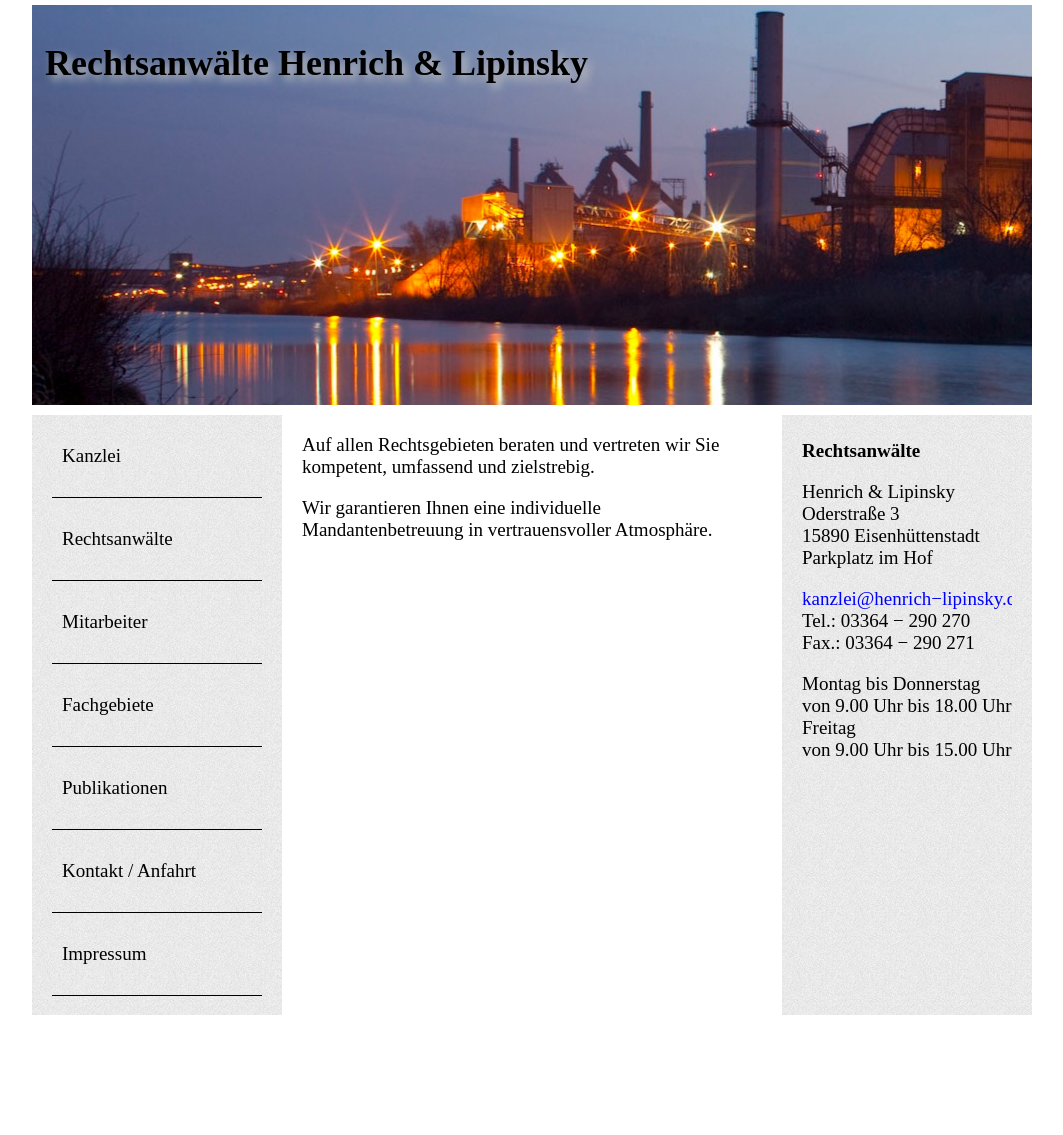
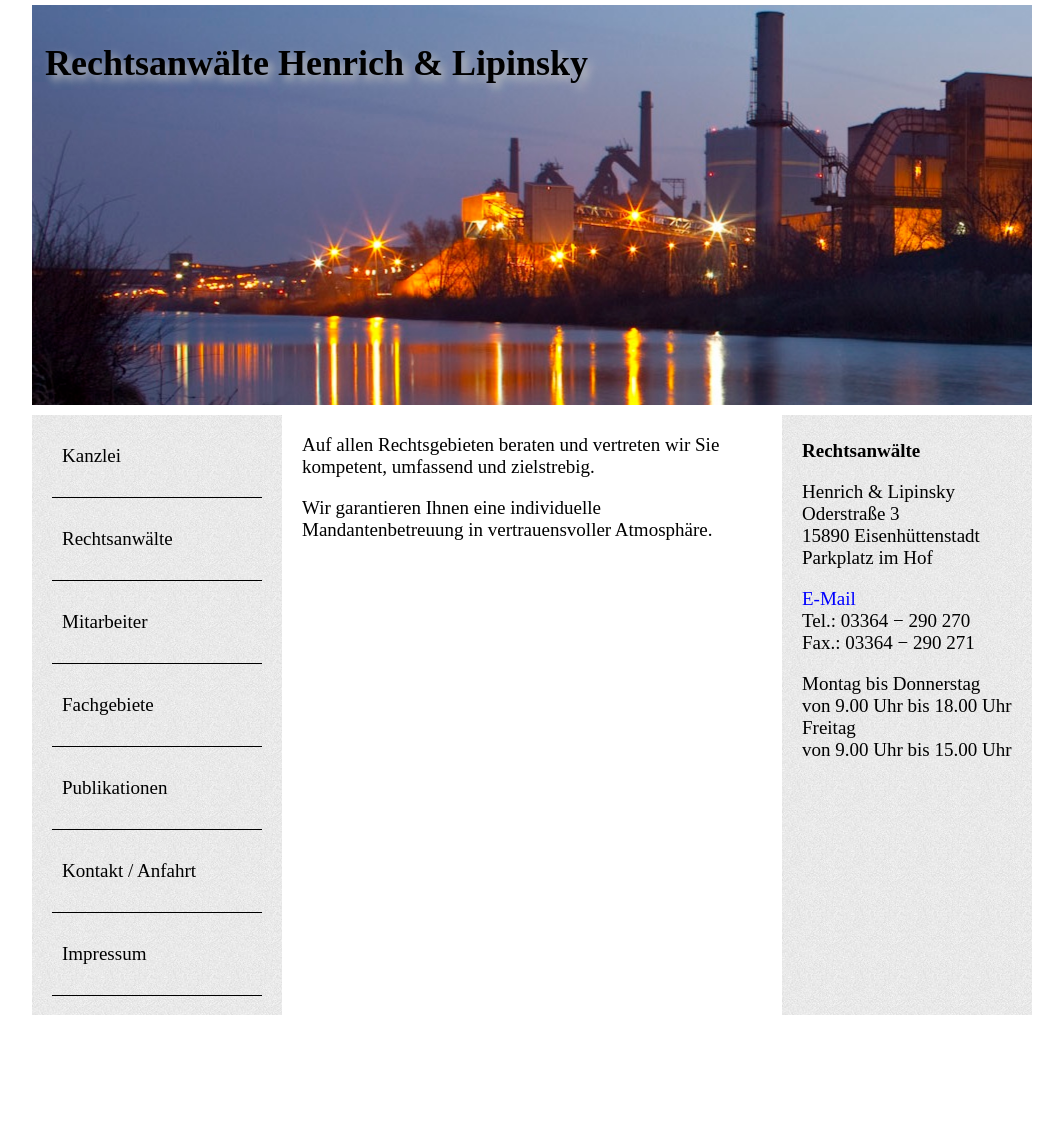
Before and after one commit to zickzackv/henrich-lipinsky.de, a Jekyll site: the page built from index.html, in a window 1280 px wide. Shown: the whole page, without its empty margins (108-1171 px from the left). Built offline with Jekyll 4.4.1, drawn with Linux system fonts in a browser that asks for light colours; Markdown is read by kramdown in place of the engine named in the settings.

Commit message:
Changing Email Link

```diff
--- a/_layouts/default.html
+++ b/_layouts/default.html
@@ -47,7 +47,7 @@
                                 Parkplatz im Hof
                             </p>
                             <p class="entfernt">
-                                <a href="mailto:kanzlei@henrich&minus;lipinsky.de">kanzlei@henrich&minus;lipinsky.de</a><br>
+                                <a href="mailto:kanzlei@henrich&minus;lipinsky.de">E-Mail</a><br>
                                 Tel.: 03364 &minus; 290 270<br>
                                 Fax.: 03364 &minus; 290 271<br>
                             </p>
```
